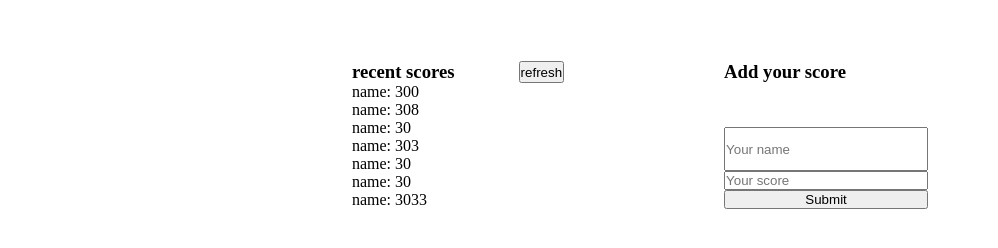
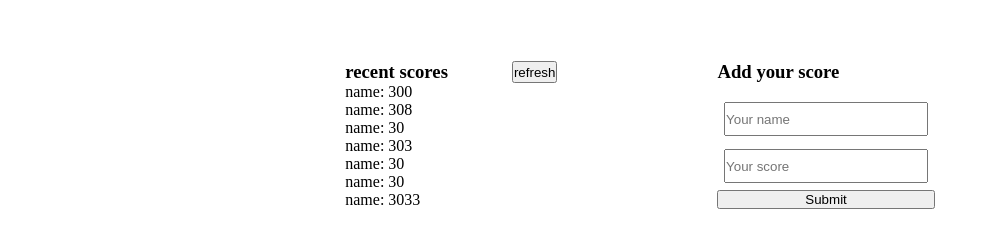
Before and after one commit to Kayonga99/Leaderboard, a website built with webpack: page src/index.html in a window 1280 px wide. Shown: the part 40-288 px from the top of the page, without its empty margins (0-998 px from the left). Built offline with nearby package versions, Linux system fonts and the light colour scheme.

Commit message:
Add margin and reduce height.

```diff
--- a/src/style.css
+++ b/src/style.css
@@ -42,7 +42,8 @@ gap: 0.5em;
 
 /* name input  */
 
-#name {
+input {
 width: 200px;
-height: 40px;
+height: 30px;
+margin: 0.5em;
 }
```
